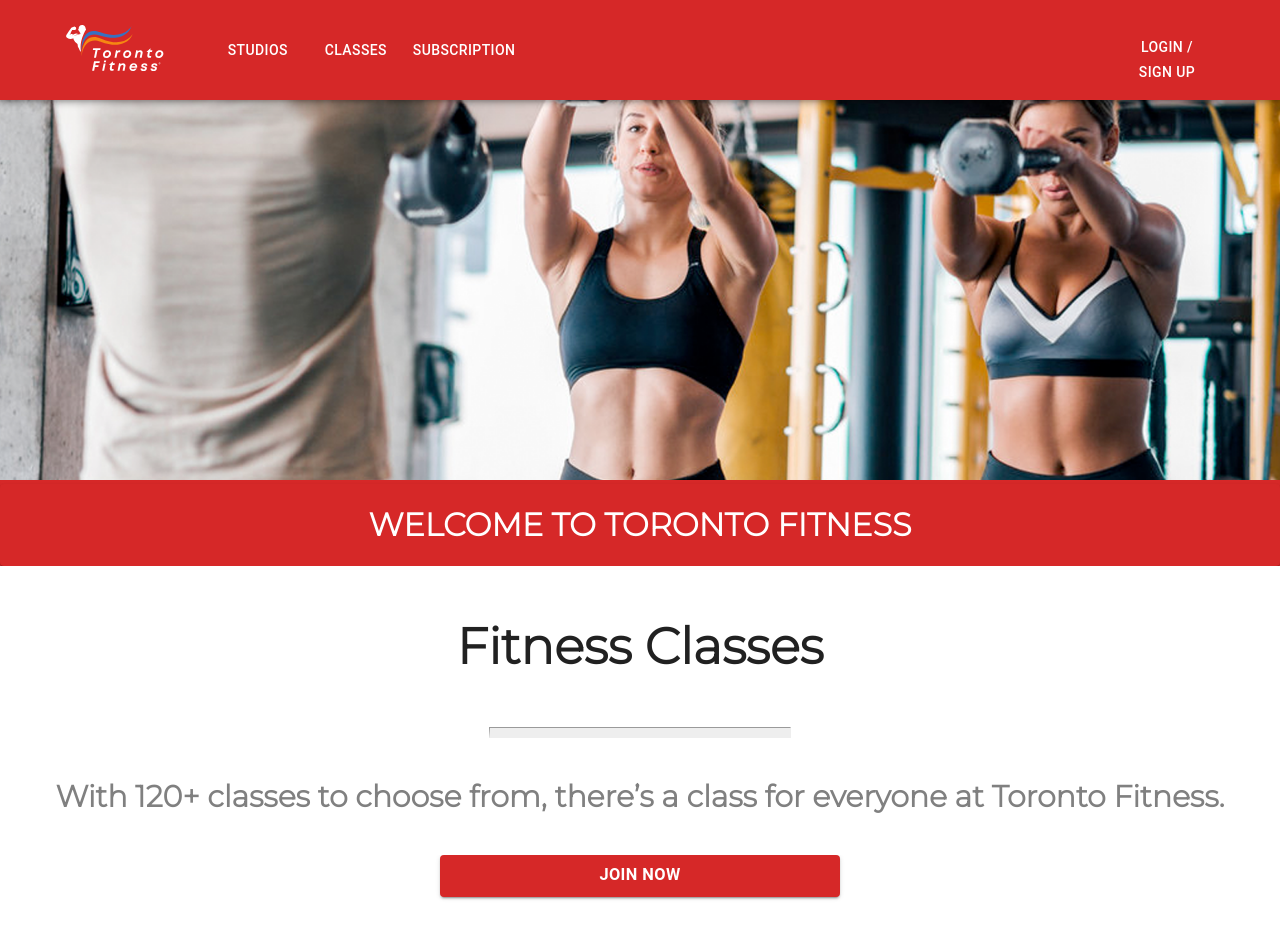
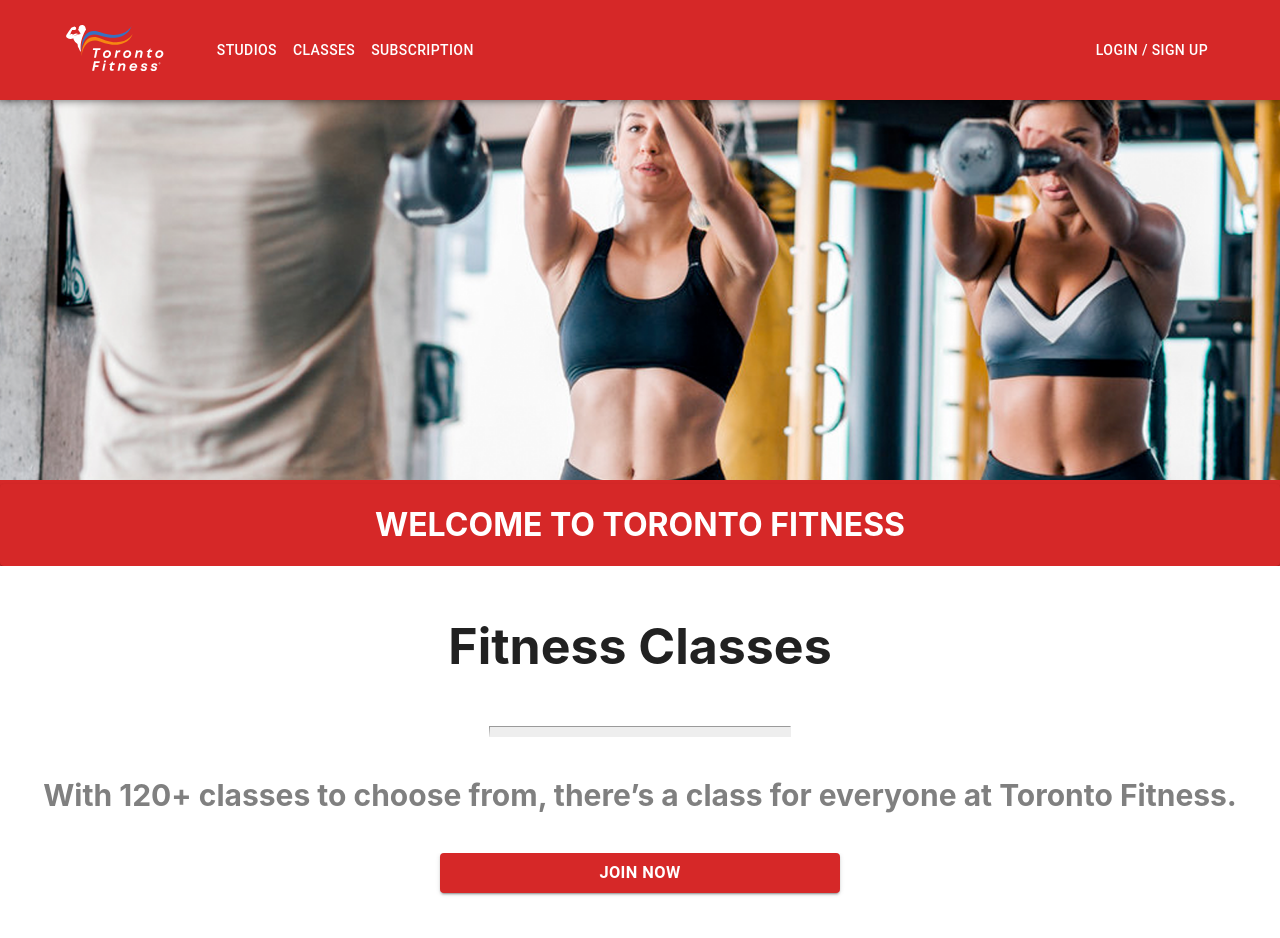
Before and after one commit to kenneth-miura/csc309-pf, a React (Create React App) app in the folder PF/frontend/: page / in a window 1280 px wide. Shown: the top 938 px of the page. Built offline with nearby package versions, Linux system fonts and the light colour scheme.

Commit message:
remove global css

```diff
--- a/PF/frontend/src/pages/Subscription/EditCard.jsx
+++ b/PF/frontend/src/pages/Subscription/EditCard.jsx
@@ -1,6 +1,5 @@
 import React from "react";
 import Card from "react-credit-cards-2";
-import "./styles.css";
 import {
   formatCreditCardNumber,
   formatCVC,
@@ -16,7 +15,11 @@ function getFullDate(concatenatedDate){
   const month = split_dates[0]
   const day = split_dates[1]
   return dayjs().year() + "-" + month + "-" + day
+}
 
+function getFullCardNumber(rawCardNumber){
+  const combinedNumber = rawCardNumber.replace(/\s/g,'')
+  return parseInt(combinedNumber)
 }
 
 export default class EditCard extends React.Component {
@@ -57,7 +60,7 @@ export default class EditCard extends React.Component {
         Authorization: bearer,
       },
       body: JSON.stringify({
-        card_number: parseInt(number),
+        card_number: getFullCardNumber(number),
         security_code: parseInt(cvc),
         name: name,
         expiration: getFullDate(expiry),
@@ -131,6 +134,9 @@ export default class EditCard extends React.Component {
   render() {
     const { name, number, expiry, cvc, focused, issuer, has_payment_method } =
       this.state;
+
+    const state = this.state
+    console.log({state})
 
     const EditCardText = () => <h1>Overwrite your payment details</h1>;
     const SubmitCardText = () => <h1>Enter your payment details</h1>;
--- a/PF/frontend/src/pages/Subscription/styles.css
+++ /dev/null
@@ -1,38 +0,0 @@
-@import url('https://fonts.googleapis.com/css?family=Montserrat:300&display=swap');
-
-body {
-  margin: 0;
-  -webkit-font-smoothing: antialiased;
-  -moz-osx-font-smoothing: grayscale;
-  font-family: Montserrat, sans-serif;
-  text-align: center;
-}
-
-input {
-  margin-top: 1%;
-  margin-left: 1%;
-  font-family: Montserrat, sans-serif;
-  padding: 0.5%;
-  /* border-radius: 7em; */
-  /* background-color: #ccd5fc; Green */
-
-  /* border: 0; */
-}
-
-button {
-  font-family: Montserrat, sans-serif;
-  transition-duration: 0.7s;
-  margin-top: 2%;
-  height: 3em;
-  width: 7em;
-  color: white;
-  background-color: #7589eb;
-  border-radius: 7em;
-  border: 0;
-}
-
-button:hover {
-  background-color: #ccd5fc;
-  color: black;
-  border-radius: 7em;
-}
```
